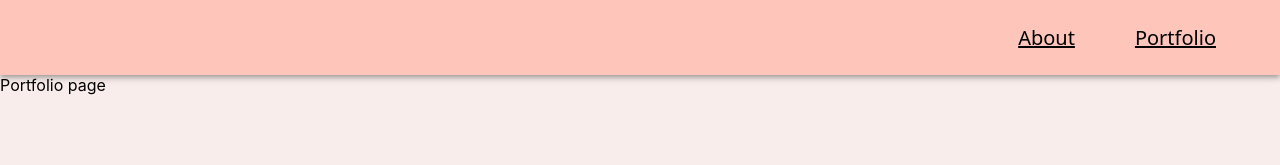
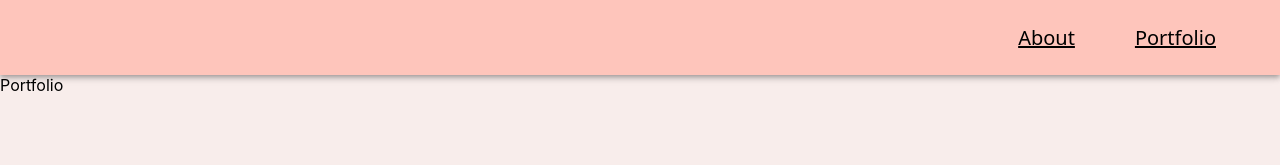
Before and after one commit to yasmineerita/portfolio, a React (Create React App) app: page /portfolio in a window 1280 px wide. Shown: the top 165 px of the page. Built offline with nearby package versions, Linux system fonts and the light colour scheme; some icons are missing.

Commit message:
nothing much

```diff
--- a/src/components/PortfolioPage.js
+++ b/src/components/PortfolioPage.js
@@ -1,7 +1,7 @@
 export default function PortfolioPage() {
   return (
     <>
-    <div>Portfolio page</div>
+    <div>Portfolio</div>
     </>
   );
 }
```
